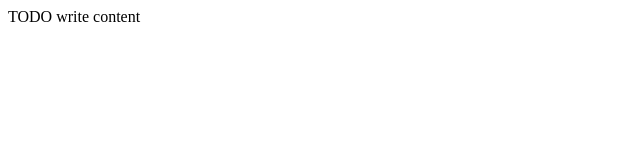
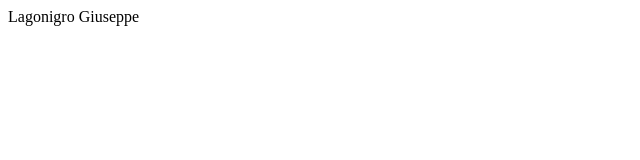
Before and after one commit to isisLuinoGitHub/4AI-GIT, a website: page public_html/index.html in a window 1280 px wide. Shown: the full height of the page, 0-640 px from the left. Drawn offline with Linux system fonts and the light colour scheme.

Commit message:
versione 1.0

```diff
--- a/public_html/index.html
+++ b/public_html/index.html
@@ -5,11 +5,11 @@ Click nbfs://nbhost/SystemFileSystem/Templates/Other/html.html to edit this temp
 -->
 <html>
     <head>
-        <title>TODO supply a title</title>
+        <title>Lagonigro Giuseppe</title>
         <meta charset="UTF-8">
         <meta name="viewport" content="width=device-width, initial-scale=1.0">
     </head>
     <body>
-        <div>TODO write content</div>
+        <div>Lagonigro Giuseppe</div>
     </body>
 </html>
```
